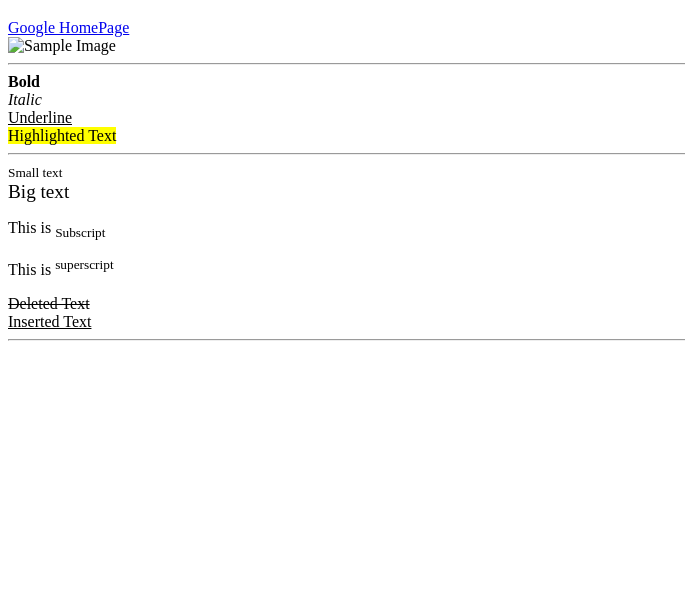
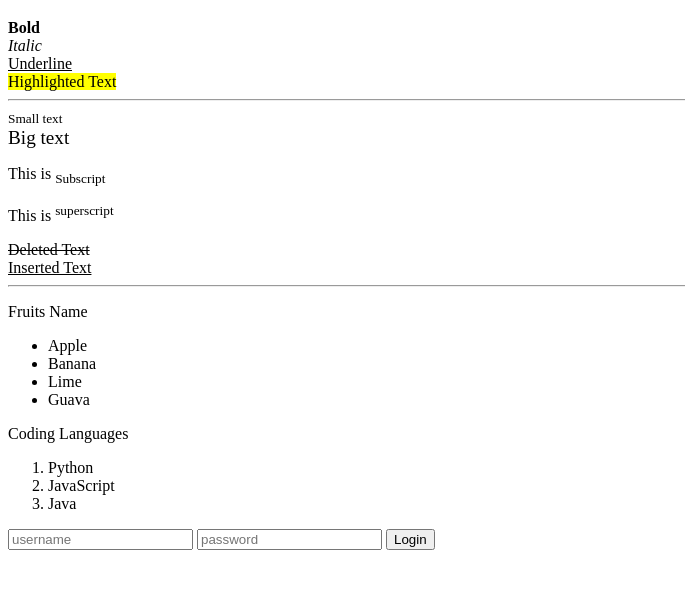
Before and after one commit to vijaypratap3364/html-projects, a plain HTML site: page index.html in a window 1280 px wide. Shown: the part 61-650 px from the top of the page, without its empty margins (0-685 px from the left). Drawn offline with Linux system fonts and the light colour scheme.

Commit message:
Comment out unused HTML elements for cleaner code and use form tags

```diff
--- a/index.html
+++ b/index.html
@@ -8,10 +8,10 @@
 <!-- I was just understanding how comments work in HTML-->
 <body>
     <h1> This is a page with HTML tags and attributes </h1>
-    <a href="https://www.google.com/" target="_main"> Google HomePage</a>
-    <br>
-    <img src="image.jpg" alt="Sample Image">
-    <hr>
+    <!-- <a href="https://www.google.com/" target="_main"> Google HomePage</a> -->
+    <!-- <br> -->
+    <!-- <img src="image.jpg" alt="Sample Image"> -->
+    <!-- <hr> -->
     <b>Bold</b>
     <br>
     <i>Italic</i>
@@ -33,5 +33,26 @@
     <br>
     <hr>
 
+    <main>
+        <p>Fruits Name</p>
+        <ul>
+            <li>Apple</li>
+            <li>Banana</li>
+            <li>Lime</li>
+            <li>Guava</li>
+        </ul>
+        <p>Coding Languages</p>
+        <ol>
+            <li>Python</li>
+            <li>JavaScript</li>
+            <li>Java</li>
+        </ol>
+    </main>
+    <form action="/action.php">
+        <input type="text" name="username" placeholder="username">
+        <input type="password" name="password" placeholder="password">
+        <input type="submit" value="Login">
+    </form>
+
 </body>
 </html>
```
